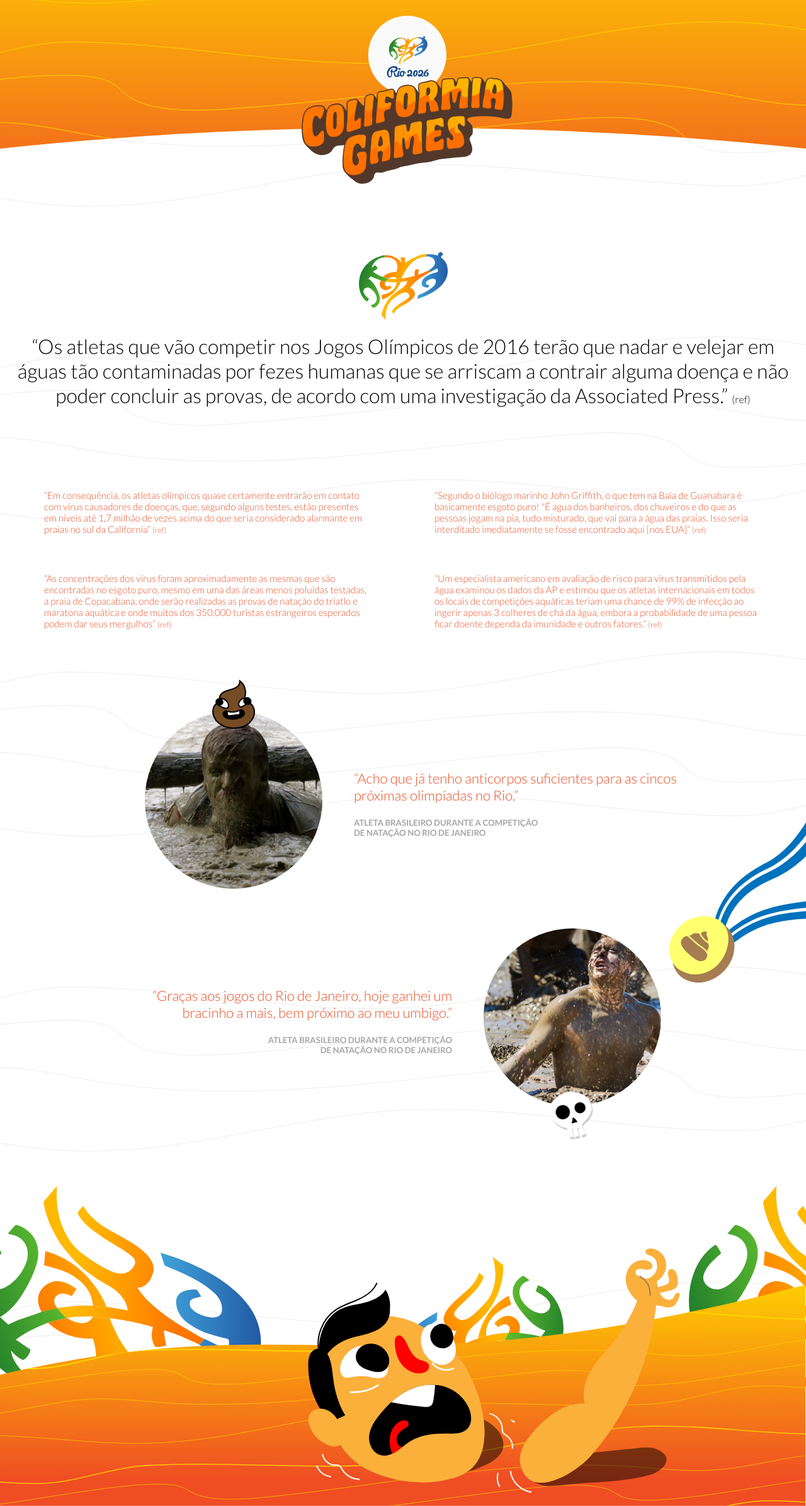
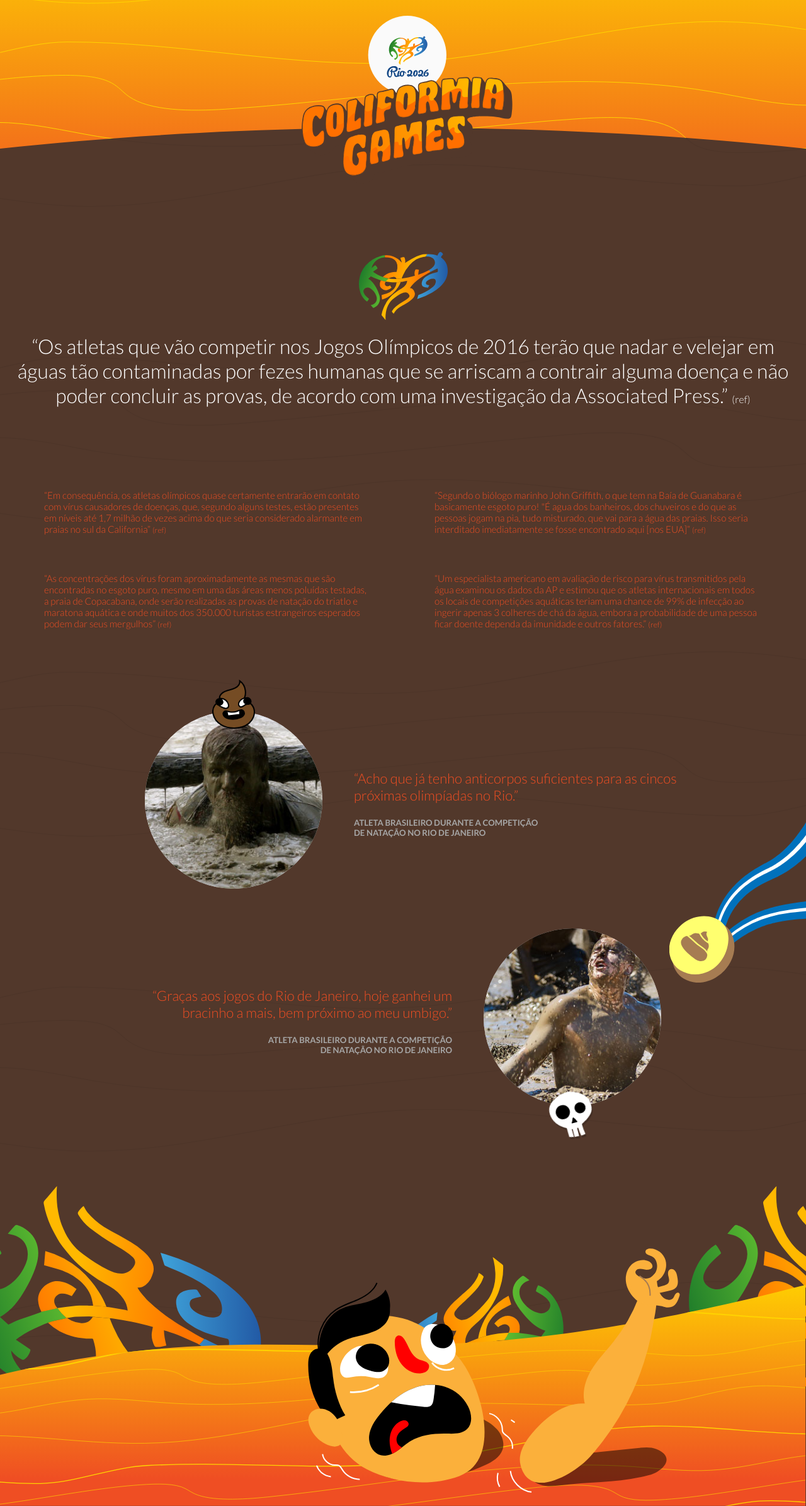
Before and after one commit to euharrison/coliformia-games, a PHP site: page / in a window 1280 px wide. Shown: the whole page at 63% size. Run offline with PHP 8.4, Linux system fonts and the light colour scheme; style sheets or scripts are compiled from the project's sources; some libraries are stand-ins or nearby versions.

Commit message:
background brown

```diff
--- a/assets/scss/_variables.scss
+++ b/assets/scss/_variables.scss
@@ -1,6 +1,7 @@
 $img: '../../assets/img/';
 
 $red: #ef4e23;
+$brown: #52382b;
 
 @function responsive($value1, $value2, $width1: 320, $width2: 1920) {
   $x1: $width1;
--- a/assets/scss/style.scss
+++ b/assets/scss/style.scss
@@ -3,7 +3,8 @@
 
 body {
   font-family: 'Lato', sans-serif;
-  background: url($img + 'ondas.svg') center 34px;
+  background: $brown url($img + 'ondas.svg') center 34px;
+  color: white;
   margin: 0;
 }
 
```
